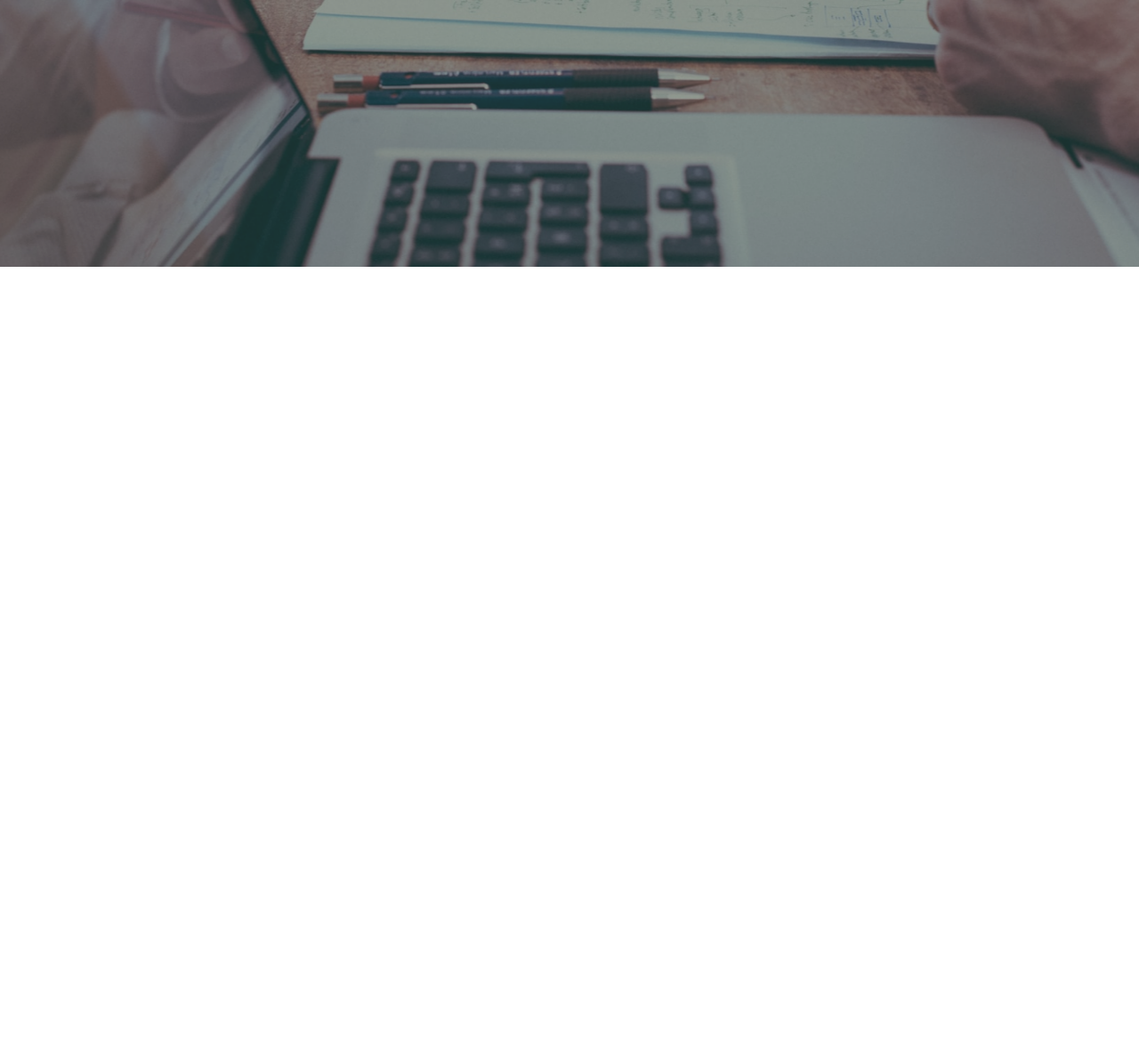
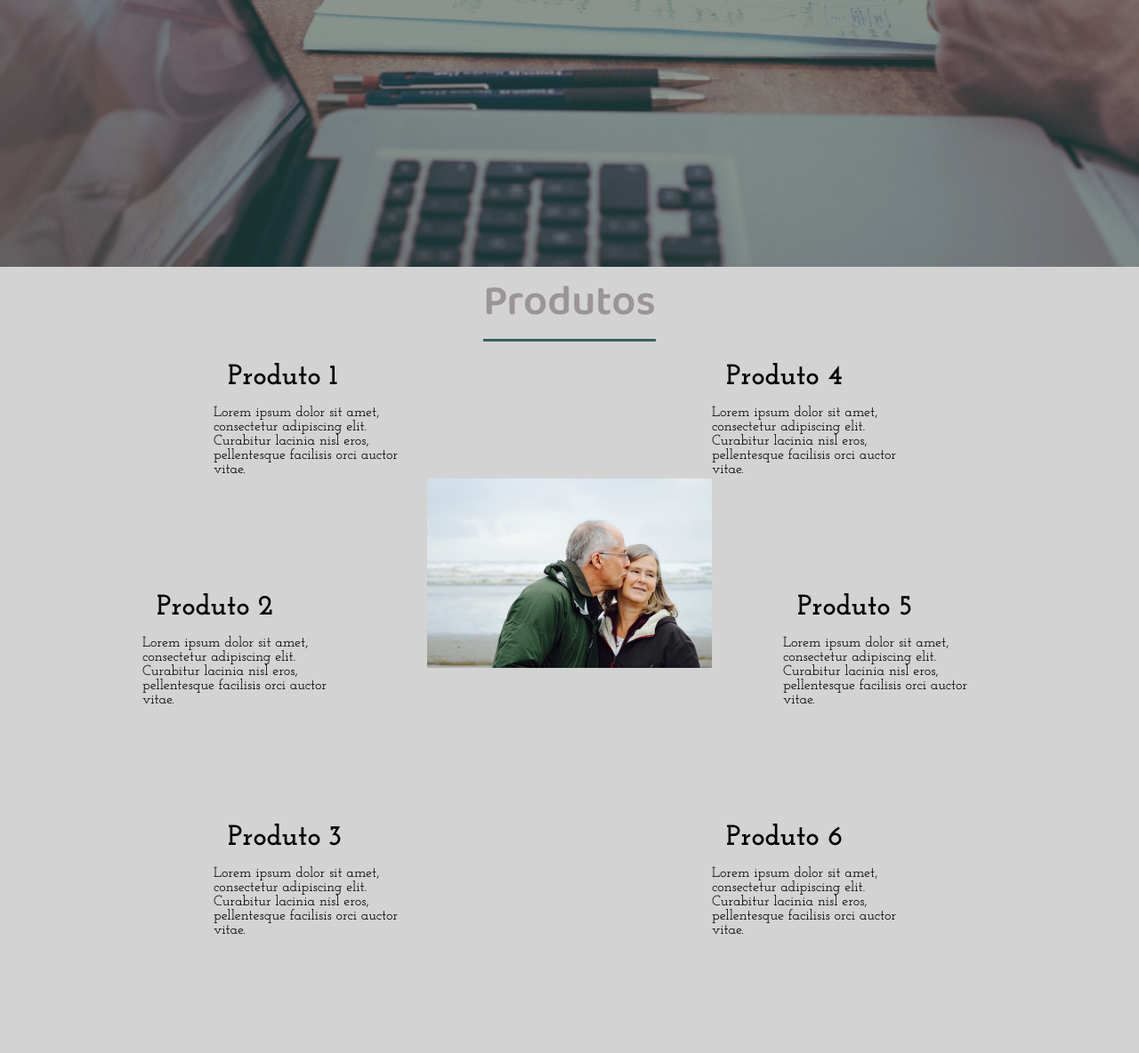
Before and after one commit to asclada/portfolio, a plain HTML site: page index.html in a window 1280 px wide. Shown: the part 500-1684 px from the top of the page at 89% size. Before the commit the page ends 800 px from the top, so only its background shows below. Drawn offline with Linux system fonts and the light colour scheme.

Commit message:
:new: grid layout

```diff
--- a/index.html
+++ b/index.html
@@ -34,7 +34,7 @@
         </header>
 
         <!-- div.sidebar>nav>ul.menu>(li.menu-item>a.menu-link)*5 abreviaçao emmet pra estrutura abaixo-->
-        <div class="sidebar">
+        <aside class="sidebar">
             <nav>
                 <ul class="menu">
                     <li class="menu-item"><a href="#" class="menu-link">Home</a></li>
@@ -49,7 +49,74 @@
                 <a href="#"><i class="fab fa-facebook"></i></a>
                 <a href="#"><i class="fab fa-instagram"></i></a>
             </div>
-        </div>
+        </aside>
+
+        <section class="sessao-produtos">
+            <div class="sessao-header">
+                <h1>Produtos</h1>
+            </div>
+            <div class="produtos">
+                <div class="produto">
+                    <div class="produto-header">
+                        <i class="fab"></i> <!-- colocar icone, exemplo: fab fa-instagram -->
+                        <h3>Produto 1</h3>
+                    </div>
+                    <div class="produto-text">
+                        <p>Lorem ipsum dolor sit amet, consectetur adipiscing elit. Curabitur lacinia nisl eros, pellentesque facilisis orci auctor vitae.</p>
+                    </div>
+                </div>
+                <div class="produto">
+                    <div class="produto-header">
+                        <i class="fab"></i>
+                        <h3>Produto 2</h3>
+                    </div>
+                    <div class="produto-text">
+                        <p>Lorem ipsum dolor sit amet, consectetur adipiscing elit. Curabitur lacinia nisl eros, pellentesque facilisis orci auctor vitae.</p>
+                    </div>
+                </div>
+                <div class="produto">
+                    <div class="produto-header">
+                        <i class="fab"></i>
+                        <h3>Produto 3</h3>
+                    </div>
+                    <div class="produto-text">
+                        <p>Lorem ipsum dolor sit amet, consectetur adipiscing elit. Curabitur lacinia nisl eros, pellentesque facilisis orci auctor vitae.</p>
+                    </div>
+                </div>
+                <div class="produto">
+                    <div class="produto-header">
+                        <i class="fab"></i>
+                        <h3>Produto 4</h3>
+                    </div>
+                    <div class="produto-text">
+                        <p>Lorem ipsum dolor sit amet, consectetur adipiscing elit. Curabitur lacinia nisl eros, pellentesque facilisis orci auctor vitae.</p>
+                    </div>
+                </div>
+                <div class="produto">
+                    <div class="produto-header">
+                        <i class="fab"></i>
+                        <h3>Produto 5</h3>
+                    </div>
+                    <div class="produto-text">
+                        <p>Lorem ipsum dolor sit amet, consectetur adipiscing elit. Curabitur lacinia nisl eros, pellentesque facilisis orci auctor vitae.</p>
+                    </div>
+                </div>
+                <div class="produto">
+                    <div class="produto-header">
+                        <i class="fab"></i>
+                        <h3>Produto 6</h3>
+                    </div>
+                    <div class="produto-text">
+                        <p>Lorem ipsum dolor sit amet, consectetur adipiscing elit. Curabitur lacinia nisl eros, pellentesque facilisis orci auctor vitae.</p>
+                    </div>
+                </div>
+
+                <div class="produtos-img-wrapper"> <!--dentro da div produtos, colocaremos uma img no centro da tela -->
+                    <img src="imagens/oldcouple.jpg" alt="casal de velhinhos">
+                </div>
+
+            </div>
+        </section>
 
     </div>
 
--- a/style.css
+++ b/style.css
@@ -233,3 +233,92 @@ header{
 .social-media i:hover{
     background-color: rgb(173, 127, 27);
 }
+
+.produtos{
+    display: grid;
+    grid-template-columns: repeat(16, 1fr); /*foram criadas 16 colunas na tela*/
+    grid-template-rows: repeat(6, 8rem); /*foram criadas 6 linhas na tela */
+    row-gap: .1rem; /* espaçamento entre os textos dos produtos */
+}   /*o grid serve para termos uma base e noção do posicionamento das coisas na tela */
+
+
+
+.produto:nth-child(1){ /*primeiro produto para ser destacado na tela, por isso o child 1*/
+    grid-column: 4 / 7; /*o produto 1 com texto e icone começa a aparecer na coluna 4 e termina na coluna 7*/
+    grid-row: 1 / 3; /*o produto começa a aparecer na linha 3 e termina na linha 5*/
+}
+
+.produto:nth-child(2){
+    grid-column: 3 / 6;
+    grid-row: 3 / 5;
+}
+
+.produto:nth-child(3){
+    grid-column: 4 / 7;
+    grid-row: 5 / -1;
+}
+
+.produto:nth-child(4){
+    grid-column: 11 / 14;
+    grid-row: 1 / 3;
+}
+
+.produto:nth-child(5){
+    grid-column: 12 / 15;
+    grid-row: 3 / 5;
+}
+
+.produto:nth-child(6){
+    grid-column: 11 / 14;
+    grid-row: 5 / -1;
+}
+
+.sessao-produtos{ /*aqui eh a estilização de todo o box com os produtos, no caso colocaremos uma cor de fundo*/
+    background-color: lightgray;
+}
+
+.sessao-header{ /* class para alinhamento do box com o nome PRODUTOS*/
+    display: flex;
+    align-items: center;
+    justify-content: center;
+}
+
+.sessao-header h1{ /*class para estilização da h1 do nome PRODUTOS*/
+    font-family: var(--font-primary);
+    font-size: 3rem;
+    color: rgba(146, 139, 139, 0.863);
+    border-bottom: solid 3px #3a6060;
+    margin-bottom: 1.5rem;
+}
+
+.produto-header{ /*aqui eh o alinhamento do box com os tipos de produtos*/
+    display: flex;
+    align-items: center;
+}
+
+.produto-header i{ /*aqui é a estilização dos ÍCONES de todos os tipos de produtos*/
+    font-size: 2.5rem;
+}
+
+.produto-header h3{ /*aqui é a estilização do título dos produtos, o H3*/
+    font-family: var(--font-secundary);
+    font-size: 2rem; /*tamanho da fonte*/
+    padding-left: 1rem; /*espaçamento entre o ícone e o tipo de produto*/
+}
+
+.produto-text{ /*estilização do texto com a descrição do produto*/
+    font-family: var(--font-secundary);
+    margin-top: 1rem;
+}
+
+.produtos-img-wrapper{ /*posicionamento da imagem no grid*/
+    grid-column: 7 / 11;
+    grid-row: 2 / 6;
+    width: 100%;    /*img ficou posicionado porém ficou muito grande*/
+}
+
+.produtos-img-wrapper img{ /*aqui eu peguei a imagem e fiz ela ficar com o mesmo tamanho do grid*/
+    object-fit: cover;
+    width: 100%;
+
+}
```
Also changed, not shown: imagens/oldcouple.jpg (added).
